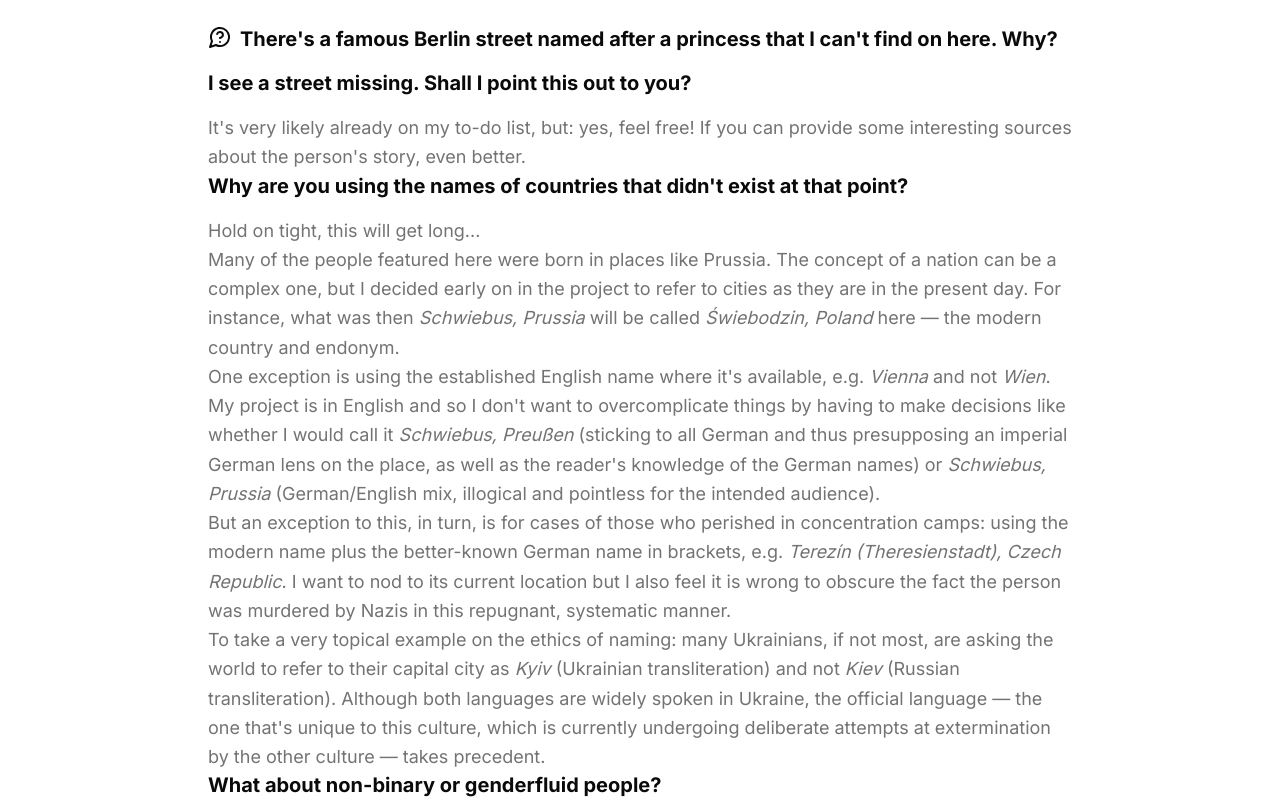
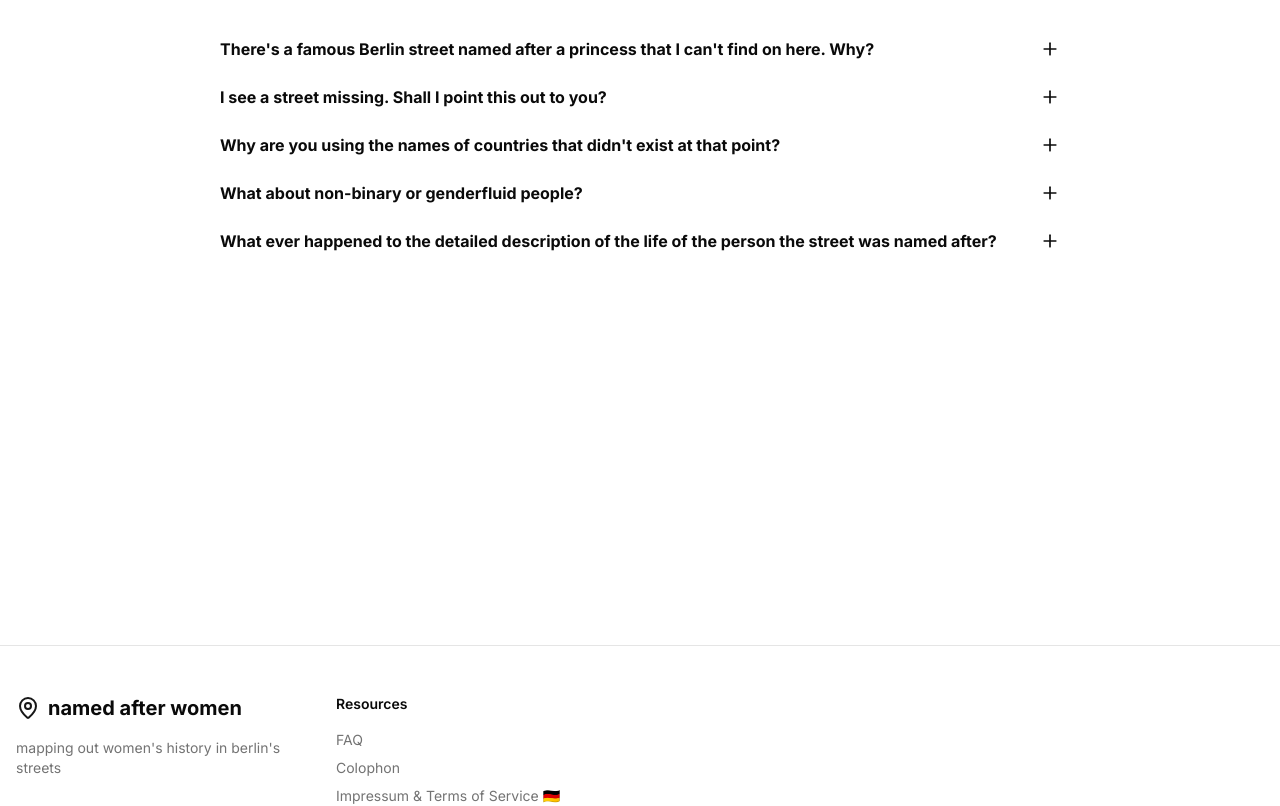
Before and after one commit to rosamundm/named-after-women, a Next.js app: page /faq in a window 1280 px wide. Shown: the part 220-1026 px from the top of the page. Built offline with nearby package versions, Linux system fonts and the light colour scheme.

Commit message:
Redesign and fix accordion

```diff
--- a/app/faq/page.tsx
+++ b/app/faq/page.tsx
@@ -1,6 +1,5 @@
 import { FC } from 'react';
-// import { Accordion } from '@radix-ui/react-accordion';
-import { MessageCircleQuestion } from 'lucide-react';
+import { Plus, X } from 'lucide-react';
 import { Accordion } from 'radix-ui';
 
 const FaqPage: FC = () => {
@@ -14,31 +13,22 @@ const FaqPage: FC = () => {
           <div className="w-24 h-1 bg-primary mx-auto"></div>
         </header>
 
-        <Accordion.Root
-		      // className="rounded-md bg-mauve6 shadow-[0_2px_10px]"
-		      type="single"
-		      // defaultValue="item-1"
-		      collapsible
-	      >
-        {/* <main className="space-y-8"> */}
+        <Accordion.Root type="single" collapsible className="w-full">
+
           <Accordion.Item value="item-1">
-            <div className="flex gap-2">
-
-
-            <MessageCircleQuestion />
-          <Accordion.Trigger>
-
-            <h2 className="text-xl font-bold mb-4">
+            <Accordion.Trigger className="group flex w-full items-center justify-between p-3">
+              <span className="text-l font-bold">
                 There's a famous Berlin street named after a princess that I can't
                 find on here. Why?
-            </h2>
-
-
-
+              </span>
+              <span className="transition-transform">
+                <Plus className="h-5 w-5 group-data-[state=open]:hidden" />
+                {/* rotate plus symbol on click: */}
+                <X className="h-5 w-5 hidden group-data-[state=open]:block" />
+              </span>
             </Accordion.Trigger>
-          </div>
             <Accordion.Content>
-          <p className="text-lg text-muted-foreground leading-relaxed">
+              <p className="p-3 text-lg text-muted-foreground leading-relaxed">
                Since there are so many such streets (among them Luisenstraße,
                Sophienstraße, and a surprising number of instances of
                Kaiserin-Augusta-Straße), and I have very limited time to work on
@@ -47,7 +37,7 @@ const FaqPage: FC = () => {
                like to focus my efforts on ordinary people who earned their
                recognition. Maybe when I'm done adding those, I'll add the others!
               </p>
-          <p className="text-lg text-muted-foreground leading-relaxed">
+              <p className="p-3 text-lg text-muted-foreground leading-relaxed">
                Also, for the people I <em>do</em> add, hopefully it goes without
                saying that I don't necessarily endorse every single thing they
                stood for.
@@ -55,22 +45,40 @@ const FaqPage: FC = () => {
             </Accordion.Content>
           </Accordion.Item>
 
-          <h2 className="text-xl font-bold mb-4">
+          <Accordion.Item value="item-2">
+            <Accordion.Trigger className="group flex w-full items-center justify-between p-3">
+              <span className="text-l font-bold">
                 I see a street missing. Shall I point this out to you?
-          </h2>
-          <p className="text-lg text-muted-foreground leading-relaxed">
+              </span>
+              <span className="transition-transform">
+                <Plus className="h-5 w-5 group-data-[state=open]:hidden" />
+                <X className="h-5 w-5 hidden group-data-[state=open]:block" />
+              </span>
+            </Accordion.Trigger>
+            <Accordion.Content>
+              <p className="p-3 text-lg text-muted-foreground leading-relaxed">
                It's very likely already on my to-do list, but: yes, feel free! If
                you can provide some interesting sources about the person's story,
                even better.
               </p>
-          <h2 className="text-xl font-bold mb-4">
-            Why are you using the names of countries that didn't exist at that
-            point?
-          </h2>
-          <p className="text-lg text-muted-foreground leading-relaxed">
+            </Accordion.Content>
+          </Accordion.Item>
+
+          <Accordion.Item value="item-3">
+            <Accordion.Trigger className="group flex w-full items-center justify-between p-3">
+              <span className="text-l font-bold">
+                Why are you using the names of countries that didn't exist at that point?
+              </span>
+              <span className="transition-transform">
+                <Plus className="h-5 w-5 group-data-[state=open]:hidden" />
+                <X className="h-5 w-5 hidden group-data-[state=open]:block" />
+              </span>
+            </Accordion.Trigger>
+            <Accordion.Content>
+              <p className="p-3 text-lg text-muted-foreground leading-relaxed">
                Hold on tight, this will get long...
               </p>
-          <p className="text-lg text-muted-foreground leading-relaxed">
+              <p className="p-3 text-lg text-muted-foreground leading-relaxed">
                Many of the people featured here were born in places like Prussia.
                The concept of a nation can be a complex one, but I decided early on
                in the project to refer to cities as they are in the present day.
@@ -78,7 +86,7 @@ const FaqPage: FC = () => {
                called <em>Świebodzin, Poland</em> here — the modern country and
                endonym.
               </p>
-          <p className="text-lg text-muted-foreground leading-relaxed">
+              <p className="p-3 text-lg text-muted-foreground leading-relaxed">
                One exception is using the established English name where it's
                available, e.g. <em>Vienna</em> and not <em>Wien</em>. My project is
                in English and so I don't want to overcomplicate things by having to
@@ -89,7 +97,7 @@ const FaqPage: FC = () => {
                <em>Schwiebus, Prussia</em> (German/English mix, illogical and
                pointless for the intended audience).
               </p>
-          <p className="text-lg text-muted-foreground leading-relaxed">
+              <p className="p-3 text-lg text-muted-foreground leading-relaxed">
                But an exception to this, in turn, is for cases of those who
                perished in concentration camps: using the modern name plus the
                better-known German name in brackets, e.g.{' '}
@@ -98,7 +106,7 @@ const FaqPage: FC = () => {
                the person was murdered by Nazis in this repugnant, systematic
                manner.
               </p>
-          <p className="text-lg text-muted-foreground leading-relaxed">
+              <p className="p-3 text-lg text-muted-foreground leading-relaxed">
                To take a very topical example on the ethics of naming: many
                Ukrainians, if not most, are asking the world to refer to their
                capital city as <em>Kyiv</em> (Ukrainian transliteration) and not{' '}
@@ -107,20 +115,31 @@ const FaqPage: FC = () => {
                unique to this culture, which is currently undergoing deliberate
                attempts at extermination by the other culture — takes precedent.
               </p>
-          <h2 className="text-xl font-bold mb-4">
+            </Accordion.Content>
+          </Accordion.Item>
+
+          <Accordion.Item value="item-4">
+            <Accordion.Trigger className="group flex w-full items-center justify-between p-3">
+              <span className="text-l font-bold">
                 What about non-binary or genderfluid people?
-          </h2>
-          <p className="text-lg text-muted-foreground leading-relaxed">
+              </span>
+              <span className="transition-transform">
+                <Plus className="h-5 w-5 group-data-[state=open]:hidden" />
+                <X className="h-5 w-5 hidden group-data-[state=open]:block" />
+              </span>
+            </Accordion.Trigger>
+            <Accordion.Content>
+              <p className="p-3 text-lg text-muted-foreground leading-relaxed">
                In light of the political climate around the world, I want to make
                it crystal clear that I fully support you.
               </p>
-          <p className="text-lg text-muted-foreground leading-relaxed">
+              <p className="p-3 text-lg text-muted-foreground leading-relaxed">
                The question has come up before on how I recognise certain figures
                as women. Generally I go by whether their name is typically
                feminine, and whether they are referred to as "she" on Wikipedia and
                other resources.
               </p>
-          <p className="text-lg text-muted-foreground leading-relaxed">
+              <p className="p-3 text-lg text-muted-foreground leading-relaxed">
                As much as I would prefer not deferring to these assumptions, and
                not adhering to a gender binary in my work, the term "women" is what
                I have settled on. On the other hand, I understand many
@@ -131,12 +150,33 @@ const FaqPage: FC = () => {
                that if I do come across any trans women, they will{' '}
                <em>obviously</em> be treated as women).
               </p>
-          <p className="text-lg text-muted-foreground leading-relaxed">
+              <p className="p-3 text-lg text-muted-foreground leading-relaxed">
                From what I can currently tell, there is no perfect answer — but if
                you are someone who is not cis and you have any ideas or feedback,
                feel free to reach out.
               </p>
-        {/* </main> */}
+            </Accordion.Content>
+          </Accordion.Item>
+
+          <Accordion.Item value="item-5">
+            <Accordion.Trigger className="group flex w-full items-center justify-between p-3">
+              <span className="text-l font-bold">
+                What ever happened to the detailed description of the life of the
+                person the street was named after?
+              </span>
+              <span className="transition-transform">
+                <Plus className="h-5 w-5 group-data-[state=open]:hidden" />
+                <X className="h-5 w-5 hidden group-data-[state=open]:block" />
+              </span>
+            </Accordion.Trigger>
+            <Accordion.Content>
+              <p className="p-3 text-lg text-muted-foreground leading-relaxed">
+               Reasons for the disappearance of that are detailed <a href="/colophon"><u>here</u></a>. Whenever I get capacity to
+               think about how to make this site sustainably non-static again, they may well return...
+              </p>
+            </Accordion.Content>
+          </Accordion.Item>
+
         </Accordion.Root>
       </div>
     </div>
```
Lines whose indentation alone changed are shown as unchanged.
